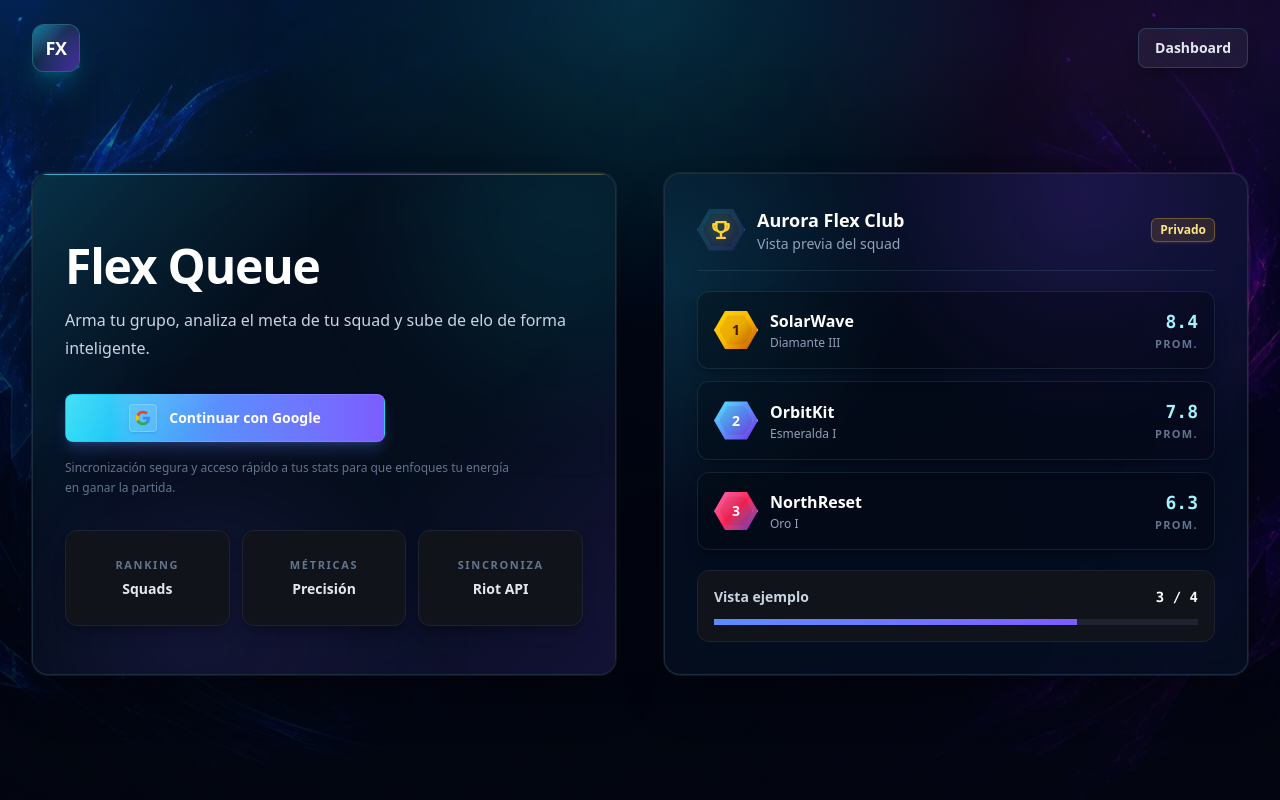
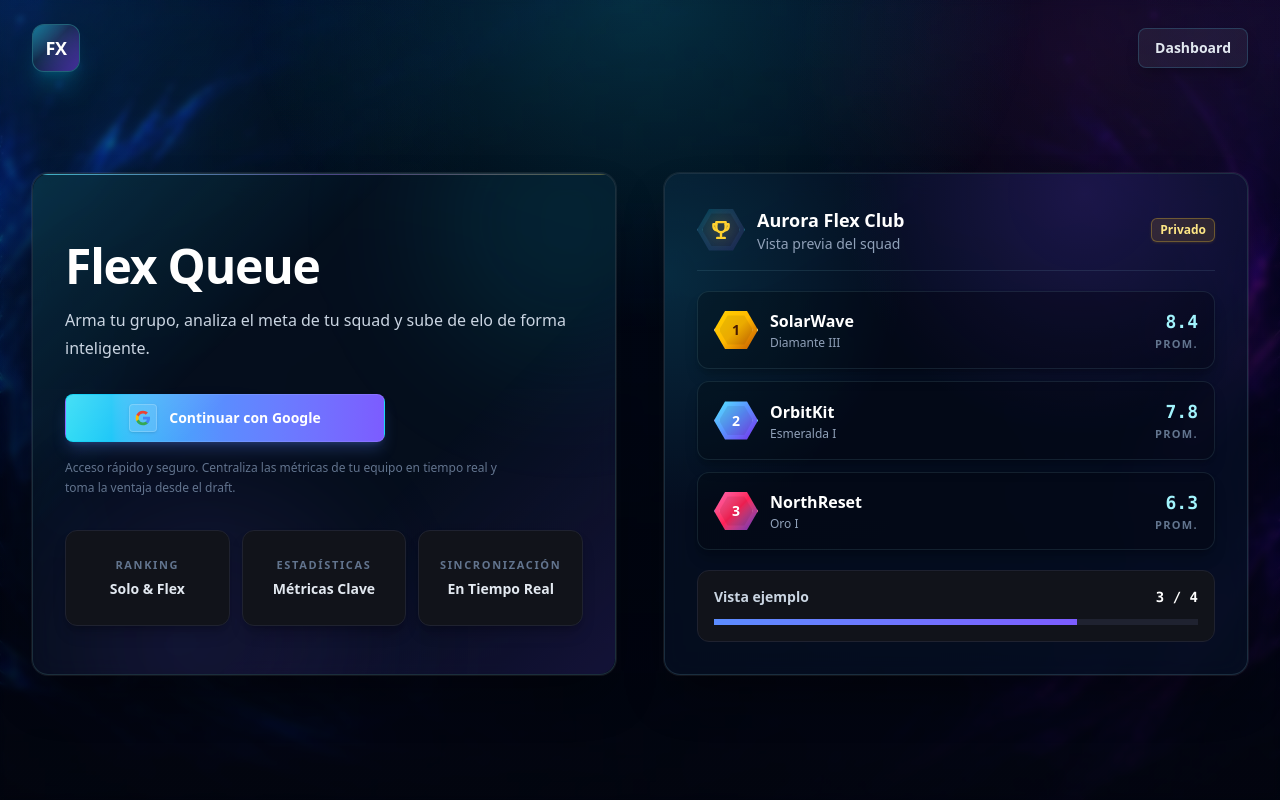
Before and after one commit to FelipeHuertas1109/flex-app, a Next.js app: page /login in a window 1280 px wide. Built offline with nearby package versions, Linux system fonts and the light colour scheme; no server answers.

Commit message:
refactor: update session highlights and enhance background blur effect in AppShell and LoginScreen

```diff
--- a/src/components/layout/app-shell.tsx
+++ b/src/components/layout/app-shell.tsx
@@ -9,7 +9,7 @@ type AppShellProps = {
 export function AppShell({ children }: AppShellProps) {
   return (
     <div className="min-h-screen overflow-x-hidden">
-      <div className="pointer-events-none fixed inset-0 -z-10 surface-pattern" />
+      <div className="pointer-events-none fixed inset-0 -z-10 surface-pattern backdrop-blur-[3px]" />
       <div className="pointer-events-none fixed inset-x-0 top-0 -z-10 h-72 bg-[radial-gradient(ellipse_at_top,rgba(25,216,255,0.14),transparent_62%)]" />
 
       <header className="sticky top-0 z-20 border-b border-cyan-200/12 bg-[#030816]/82 shadow-2xl shadow-black/35 backdrop-blur-2xl">
@@ -28,7 +28,7 @@ export function AppShell({ children }: AppShellProps) {
             </Link>
             <div className="min-w-0">
               <p className="truncate text-lg font-black tracking-tight text-white">Flex App</p>
-              <p className="truncate text-xs font-medium text-slate-300">Equipos, cuentas y rendimiento</p>
+              <p className="truncate text-xs font-medium text-slate-300">Domina el meta con tu escuadra</p>
             </div>
           </div>
 
--- a/src/features/auth/components/login-screen.tsx
+++ b/src/features/auth/components/login-screen.tsx
@@ -6,15 +6,15 @@ import { signInWithGoogle } from "@/features/auth/actions";
 const sessionHighlights = [
   {
     label: "Ranking",
-    value: "Squads",
+    value: "Solo & Flex",
   },
   {
-    label: "Métricas",
-    value: "Precisión",
+    label: "Estadísticas",
+    value: "Métricas Clave",
   },
   {
-    label: "Sincroniza",
-    value: "Riot API",
+    label: "Sincronización",
+    value: "En Tiempo Real",
   },
 ];
 
@@ -27,7 +27,7 @@ const previewRows = [
 export function LoginScreen() {
   return (
     <main className="relative min-h-screen overflow-hidden px-4 py-6 sm:px-6 lg:px-8">
-      <div className="pointer-events-none fixed inset-0 -z-10 surface-pattern" />
+      <div className="pointer-events-none fixed inset-0 -z-10 surface-pattern backdrop-blur-[3px]" />
       <div className="pointer-events-none absolute left-1/2 top-0 -z-10 h-96 w-[min(900px,100vw)] -translate-x-1/2 bg-[radial-gradient(ellipse_at_top,rgba(25,216,255,0.2),transparent_62%)]" />
 
       <div className="mx-auto flex min-h-[calc(100vh-3rem)] w-full max-w-7xl flex-col">
@@ -43,7 +43,7 @@ export function LoginScreen() {
               <div className="overflow-hidden">
                 <div className="-translate-x-full pl-3 transition-transform duration-500 ease-out group-hover:translate-x-0 whitespace-nowrap">
                   <p className="text-lg font-black tracking-tight text-white">Flex App</p>
-                  <p className="text-xs font-medium text-slate-300">Equipos, cuentas y rendimiento</p>
+                  <p className="text-xs font-medium text-slate-300">Domina el meta con tu escuadra</p>
                 </div>
               </div>
             </div>
@@ -78,7 +78,7 @@ export function LoginScreen() {
                     Continuar con Google
                   </Button>
                   <p className="mt-4 max-w-md text-xs leading-5 text-slate-500">
-                    Sincronización segura y acceso rápido a tus stats para que enfoques tu energía en ganar la partida.
+                    Acceso rápido y seguro. Centraliza las métricas de tu equipo en tiempo real y toma la ventaja desde el draft.
                   </p>
                 </form>
 
```
